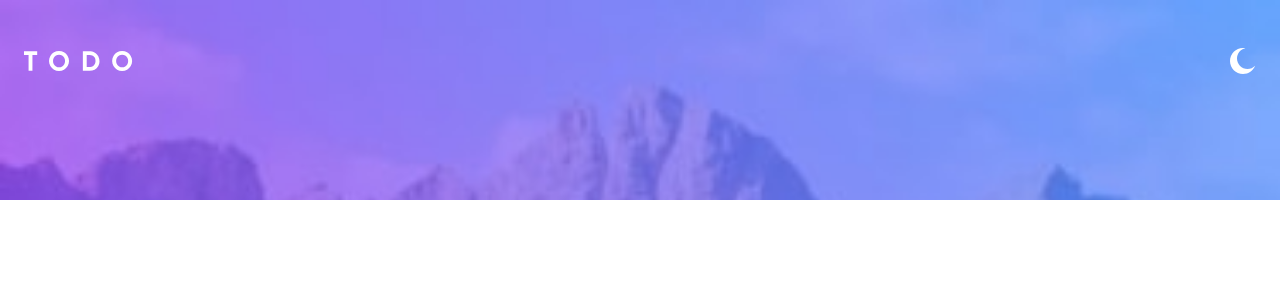
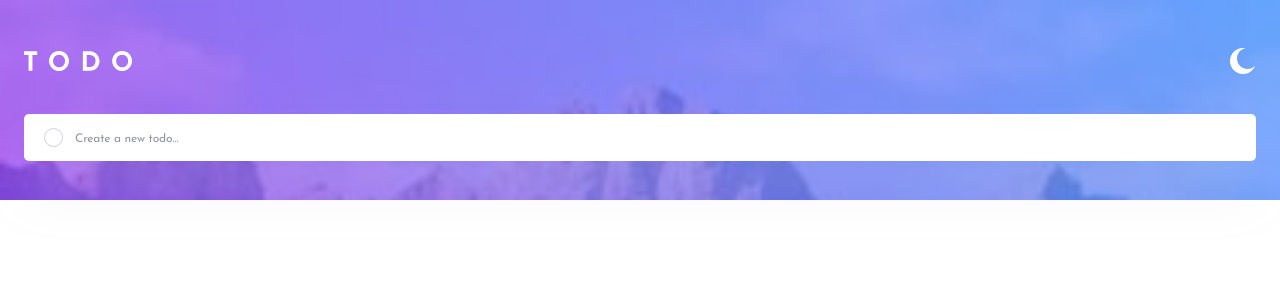
Before and after one commit to caarlosdamian/todo-app, a React (Vite) app: page / in a window 1280 px wide. Shown: the top 300 px of the page. Built offline with nearby package versions, Linux system fonts and the light colour scheme.

Commit message:
feat(input): added input styling

```diff
--- a/src/App.tsx
+++ b/src/App.tsx
@@ -35,7 +35,10 @@ export const App = () => {
             className="theme__icon"
           />
         </div>
-        <div className="header__input"></div>
+        <div className={`header__input ${isDarkmodeActive}`}>
+          <div className={`header__input--bubble ${isDarkmodeActive}`}></div>
+          <input type="text" className={`header__input--text ${isDarkmodeActive}`} placeholder='Create a new todo…'/>
+        </div>
       </div>
       <div className="info"></div>
       {/* <button
--- a/src/main.scss
+++ b/src/main.scss
@@ -4,6 +4,7 @@
   box-sizing: border-box;
   font-family: 'Josefin Sans';
   font-style: normal;
+  transition: all ease 0.5s;
 }
 
 .app {
@@ -16,15 +17,63 @@
     height: 200px;
     width: 100vw;
     padding: 48px 24px;
+    display: flex;
+    flex-direction: column;
+    gap: 40px;
 
-    &.dark{
+    &.dark {
       background-image: url('./assets/bg-mobile-dark.jpg');
     }
-    &__logo{
+
+    &__logo {
       display: flex;
       justify-content: space-between;
-      .theme__icon{
+      .theme__icon {
         cursor: pointer;
+      }
+    }
+    &__input {
+      background: #ffffff;
+      box-shadow: 0px 35px 50px -15px rgba(194, 195, 214, 0.5);
+      border-radius: 5px;
+      padding: 14px 20px;
+      height: 48px;
+      display: flex;
+      align-items: center;
+      gap: 12px;
+
+      &.dark {
+        background: #25273d;
+        box-shadow: 0px 35px 50px -15px rgba(0, 0, 0, 0.5);
+      }
+      &--bubble {
+        width: 19px;
+        height: 19px;
+        border-radius: 50%;
+        border: 1px solid #d1d2da;
+        cursor: pointer;
+        &.dark {
+          border: 1px solid #393a4b;
+        }
+      }
+      &--text {
+        border: none;
+        outline: none;
+        font-size: 18px;
+        line-height: 18px;
+        letter-spacing: -0.25px;
+        color: #393a4b;
+        flex: 2;
+        &.dark {
+          background: #25273d;
+        }
+        &::placeholder {
+          font-weight: 400;
+          font-size: 12px;
+          line-height: 12px;
+          letter-spacing: -0.166667px;
+          color: #9495a5;
+        }
       }
     }
   }
```
